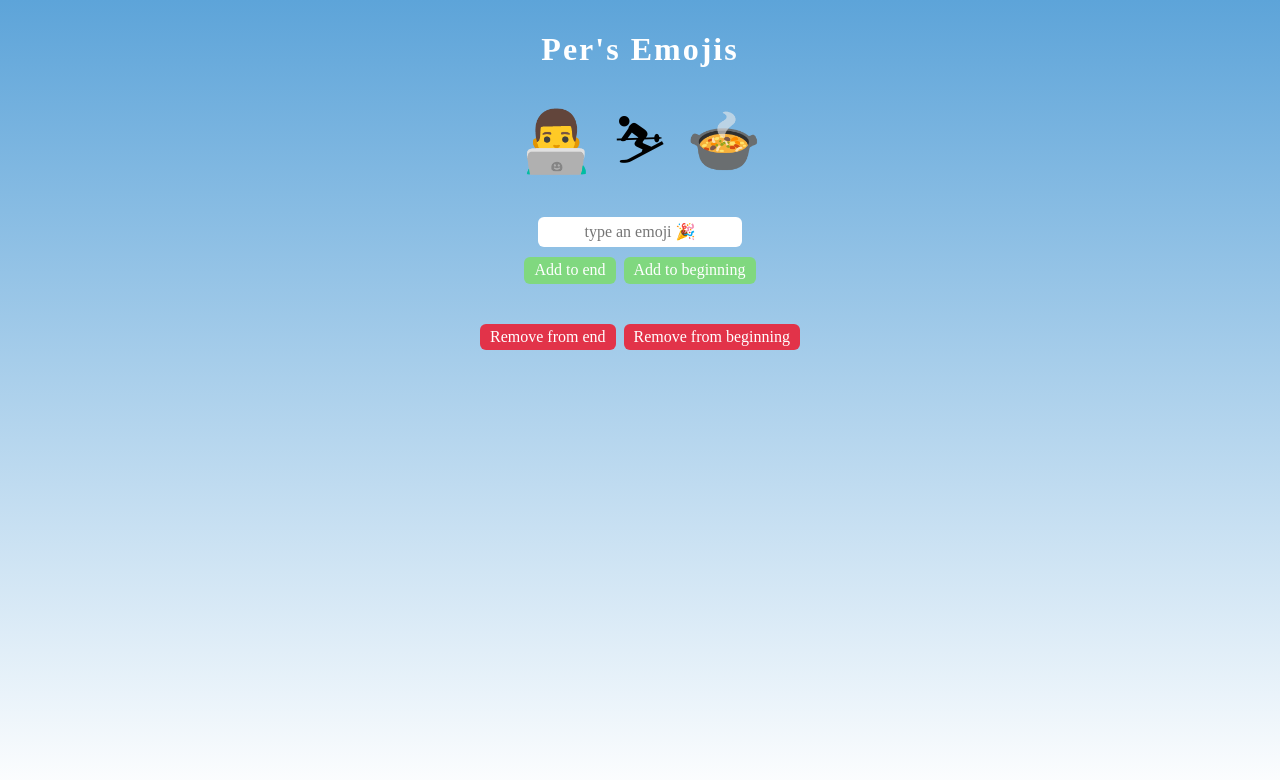
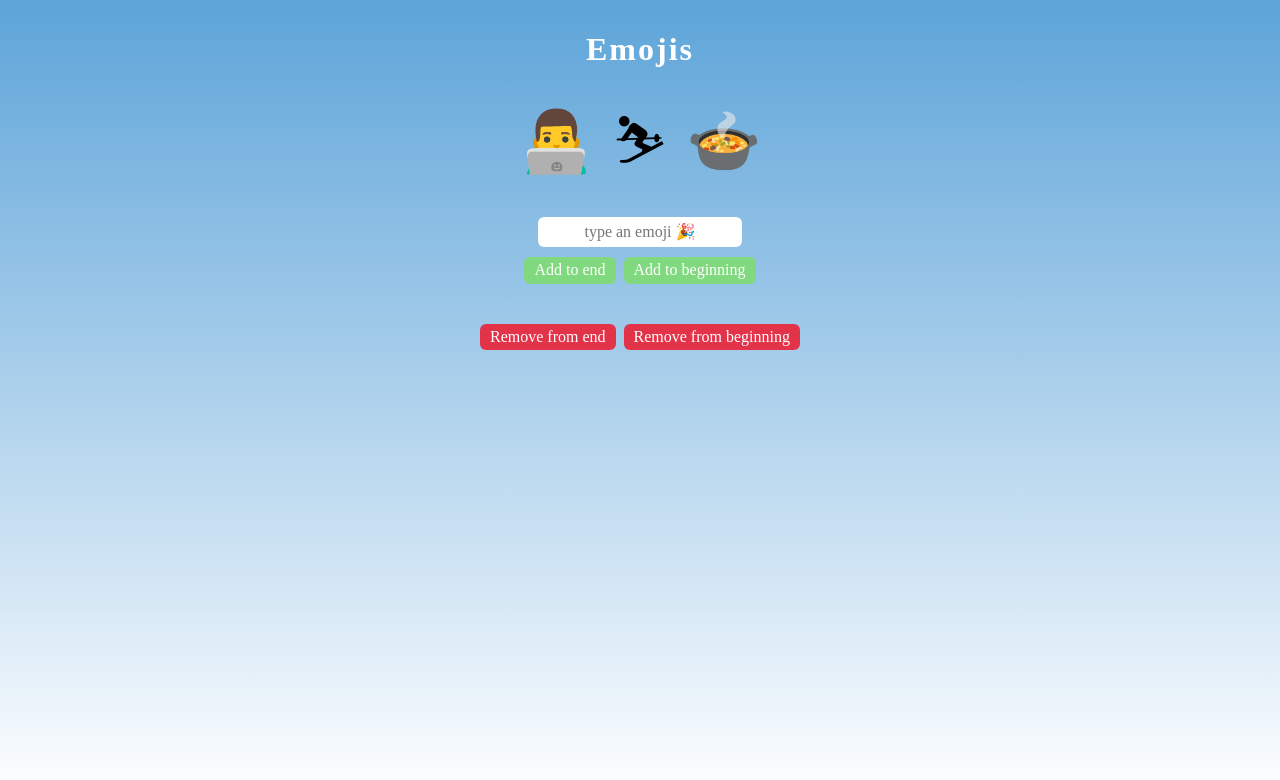
Before and after one commit to veerunica/my-emoji-app, a plain HTML site: page cNk3ZvTr/index.html in a window 1280 px wide. Drawn offline with nearby package versions, Linux system fonts and the light colour scheme; a web font is replaced by a local one.

Commit message:
Removed name

```diff
--- a/cNk3ZvTr/index.html
+++ b/cNk3ZvTr/index.html
@@ -4,7 +4,7 @@
         <link href="https://fonts.googleapis.com/css2?family=Baloo&display=swap" rel="stylesheet">
     </head>
     <body>
-        <h1>Per's Emojis</h1>
+        <h1>Emojis</h1>
         <div id="emoji-container"></div>
         <input type="text" id="emoji-input" placeholder="type an emoji 🎉">
         <div class="buttons-wrapper">
```
